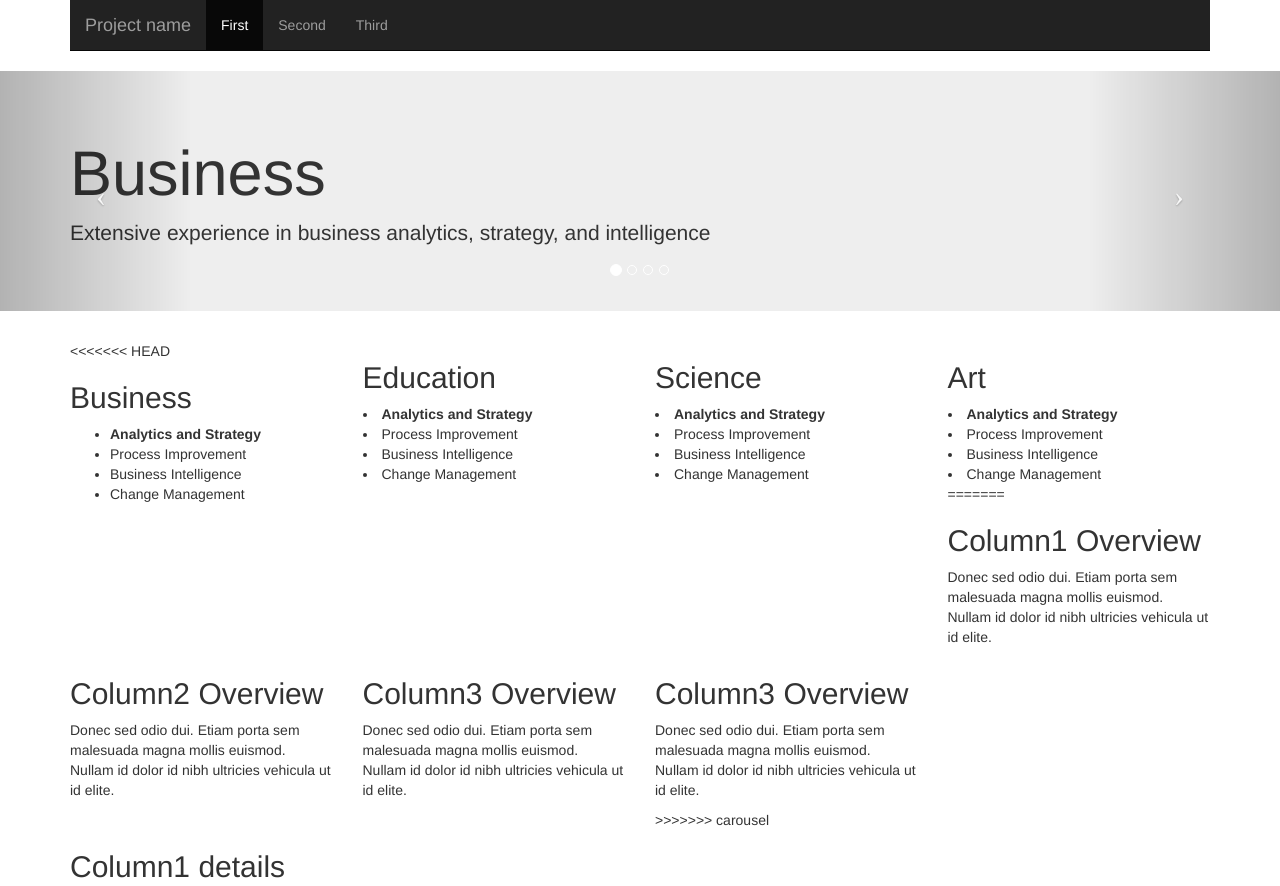
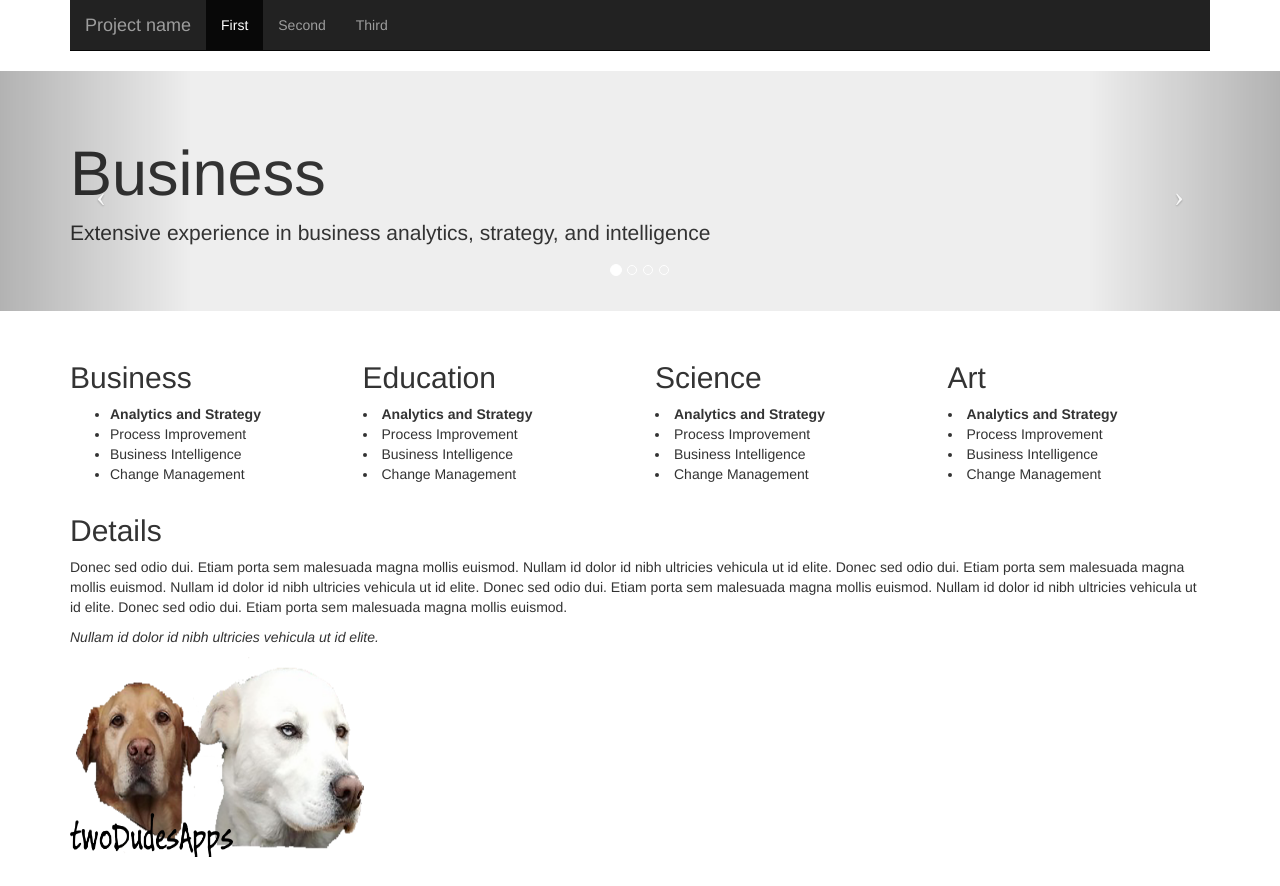
Before and after one commit to RubyBe/Portfolio, a plain HTML site: page index.html in a window 1280 px wide. Shown: the top 886 px of the page. After the commit the page ends 857 px from the top, so only its background shows below. Drawn offline with nearby package versions, Linux system fonts and the light colour scheme.

Commit message:
Fix some formatting issues cause by merge conflict in previous commit

```diff
--- a/index.html
+++ b/index.html
@@ -75,7 +75,6 @@
     <div class="container overview">
       <div class="row">
         <div class="col-md-3">
-<<<<<<< HEAD
           <h2>Business</h2>
           <ul>
             <li><strong>Analytics and Strategy</strong></li>
@@ -104,30 +103,6 @@
           <li>Process Improvement</li>
           <li>Business Intelligence</li>
           <li>Change Management</li>
-=======
-          <div class="Business">
-            <h2>Column1 Overview</h2>
-            <p>Donec sed odio dui. Etiam porta sem malesuada magna mollis euismod. Nullam id dolor id nibh ultricies vehicula ut id elite.</p>
-          </div>
-        </div>
-        <div class="col-md-3">
-          <div class="Science">
-            <h2>Column2 Overview</h2>
-            <p>Donec sed odio dui. Etiam porta sem malesuada magna mollis euismod. Nullam id dolor id nibh ultricies vehicula ut id elite.</p>
-          </div>
-        </div>
-        <div class="col-md-3">
-          <div class="Education & Training">
-            <h2>Column3 Overview</h2>
-            <p>Donec sed odio dui. Etiam porta sem malesuada magna mollis euismod. Nullam id dolor id nibh ultricies vehicula ut id elite.</p>
-          </div>
-        </div>
-        <div class="col-md-3">
-          <div class="Art">
-            <h2>Column3 Overview</h2>
-            <p>Donec sed odio dui. Etiam porta sem malesuada magna mollis euismod. Nullam id dolor id nibh ultricies vehicula ut id elite.</p>
-          </div>
->>>>>>> carousel
         </div>
       </div>
     </div>
@@ -135,7 +110,7 @@
     <div class="container details">
       <div class="row">
         <div class="col-md-12">
-          <h2>Column1 details</h2>
+          <h2>Details</h2>
           <p>Donec sed odio dui. Etiam porta sem malesuada magna mollis euismod. Nullam id dolor id nibh ultricies vehicula ut id elite. Donec sed odio dui. Etiam porta sem malesuada magna mollis euismod. Nullam id dolor id nibh ultricies vehicula ut id elite. Donec sed odio dui. Etiam porta sem malesuada magna mollis euismod. Nullam id dolor id nibh ultricies vehicula ut id elite. Donec sed odio dui. Etiam porta sem malesuada magna mollis euismod.
           <p> <em>Nullam id dolor id nibh ultricies vehicula ut id elite.</em> </p>
         </div>
```
